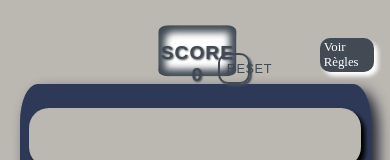
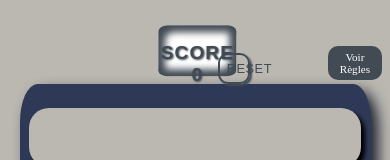
Before and after one commit to Flothar78/mastermind, a Vue app: page / in a window 390 px wide. Shown: the top 160 px of the page. Built offline with nearby package versions, Linux system fonts and the light colour scheme; the HTML template or start-up script is replaced by a standard one.

Commit message:
Make rules trigger button on small screen zIndex higher than rules component itself

```diff
--- a/src/App.vue
+++ b/src/App.vue
@@ -7,8 +7,10 @@ const buttonText = ref("Voir Règles");
 const gameRules = ref(false);
 const displayTutorial = () => {
   if (gameRules.value === false) {
+    const button = document.querySelector(".tutorial-button");
     gameRules.value = true;
     buttonText.value = "Fermer Règles";
+    button.classList.add('active')
   } else {
     gameRules.value = false;
     buttonText.value = "Voir Règles";
@@ -18,7 +20,7 @@ const displayTutorial = () => {
 
 <template>
   <RulesInfo v-if="gameRules" class="rules-info" />
-  <div class="tutorial-button" @click="displayTutorial()" >
+  <div class="tutorial-button" @click="displayTutorial()">
     {{ buttonText }}
   </div>
   <div class="play-and-result-wrapper">
@@ -29,4 +31,5 @@ const displayTutorial = () => {
 
 <style scoped>
 @import "@/assets/main.css";
+
 </style>
--- a/src/assets/main.css
+++ b/src/assets/main.css
@@ -305,32 +305,18 @@
     flex-direction: column-reverse;
   }
   .tutorial-button {
-    top: 4.5vh;
-    right:4vw;
+    top: 5.5vh;
+    right:2vw;
     width: 12vw;
     height: 4vh;
-    font-size: .8em;
-    z-index: 40;
+    font-size: .7em;
+    text-align: center;
+    z-index: 20;
+    box-shadow: 0 0 0;
   }
-
-  /* .tutorial-button {
-  position: absolute;
-  bottom: 1vh;
-  right: 1vw;
-  display: flex;
-  justify-content: center;
-  align-items: center;
-  width: 18vw;
-  max-width: 100px;
-  height: 4vh;
-  padding: 0 1vw;
-  background-color: #424b54;
-  color: white;
-  cursor: default;
-  border-radius: 10px;
-  z-index: 20;
-  box-shadow: 4px 4px 4px;
-} */
+.tutorial-button.active {
+  z-index: 40;
+}
   .play-and-result-wrapper {
     width: 90vw;
     height: 90vh;
```
